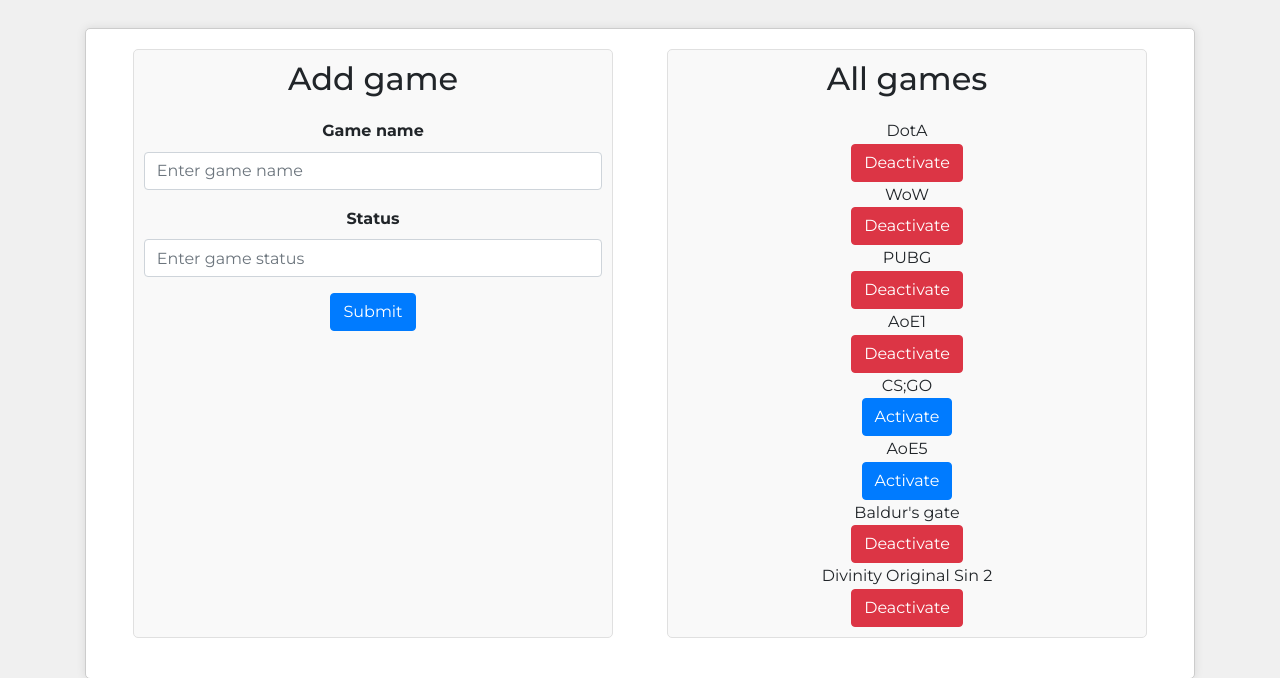
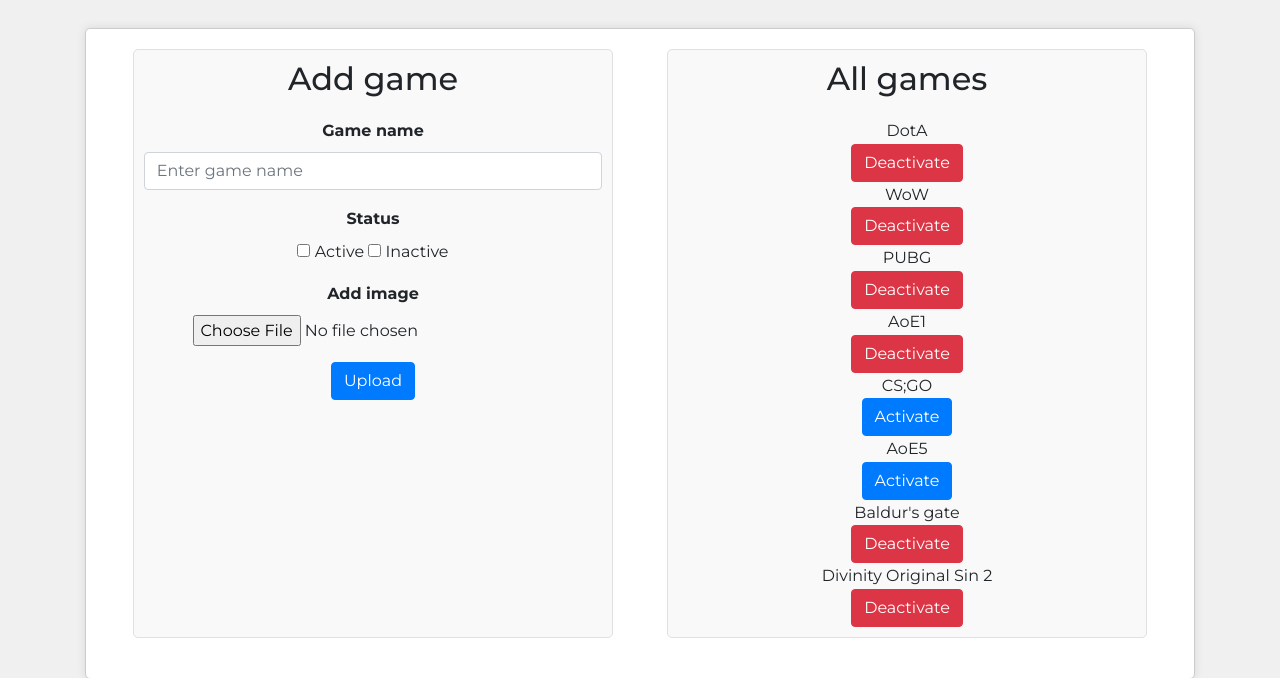
Before and after one commit to StefanMS/bb, a Flask app: page /admin in a window 1280 px wide. Shown: the part 221-899 px from the top of the page. Run offline with Flask 3, Linux system fonts and the light colour scheme; a user stored in the database is signed in; parts of the project's set-up code (start-up, migrations or seed data) failed here and were passed over; some libraries are stand-ins or nearby versions.

Commit message:
add_image

```diff
--- a/website/__init__.py
+++ b/website/__init__.py
@@ -7,10 +7,12 @@ from flask_login import LoginManager
 db = SQLAlchemy()
 DB_NAME = "database.db"
 
+UPLOAD_FOLDER = '/website/static/images'
 
 def create_app():
     app = Flask(__name__)
     app.config['SECRET_KEY'] = 'pacanele'
+    app.config['UPLOAD_FOLDER'] = UPLOAD_FOLDER
     app.config['SQLALCHEMY_DATABASE_URI'] = f'sqlite:///{DB_NAME}'
     app.config.update(
         SESSION_COOKIE_SECURE=True,
--- a/website/admin.py
+++ b/website/admin.py
@@ -1,23 +1,48 @@
 from flask_login import login_required, current_user
 from flask import Blueprint, render_template, request, flash, redirect
+import os
+from werkzeug.utils import secure_filename
 from .models import Collection, User
 from . import db
 
 admin = Blueprint('admin', __name__)
 
+ALLOWED_EXTENSIONS = set(['png', 'jpg', 'jpeg'])
+
+def allowed_file(filename):
+    return '.' in filename and \
+        filename.rsplit('.',1)[1].lower in ALLOWED_EXTENSIONS
+
 @admin.route('/add-game', methods=['GET','POST'])
 @login_required
 def add_game():
     if request.method == 'POST':
+
+        # image handling
+        print(request.files)
+        if 'img' not in request.files:
+            flash('No file detected')
+            return redirect('/admin', code=302)
+        file = request.files['img']
+        if file.filename == '':
+            flash('Invalid file name')
+            return redirect('/admin', code=302)
+        if file and allowed_file(file.filename):
+            filename = secure_filename(file.filename) # type: ignore
+            file.save(os.path.join('', filename))
+
+        # game details handiling
         game_name = request.form.get('game_name')
-        game_status = request.form.get('game_status')
-        try:
-            new_game = Collection(game_name=game_name, game_status = game_status)
-            db.session.add(new_game)
-            db.session.commit()
-            flash('Game added!', category='Success')
-        except:
-            pass
+
+        game_status = 'active' if request.form.get('active_game') \
+                        else 'inactive'
+        #game_status = request.form.get('activate_game')
+
+        new_game = Collection(game_name=game_name, game_status = game_status)
+        db.session.add(new_game)
+        db.session.commit()
+        flash('Game added!', category='Success')
+
     return redirect('/admin', code=302)
 
 @admin.route('/activate-game', methods=['GET','POST'])
@@ -40,6 +65,7 @@ def activate_game():
             print("Activation error")
     return redirect('/admin', code=302)
 
+
 @admin.route('/admin', methods=['GET','POST'])
 @login_required
 def admin_view():
--- a/website/templates/admin.html
+++ b/website/templates/admin.html
@@ -14,20 +14,29 @@
     </div>
     <div v-show="showTab == false" class="admin-games-panel" id="admin-games-panel">
         <div class="admin-add-game" id="admin-add-game">
-            <form method="POST" action="/add-game">
+            <form method="POST" action="/add-game" enctype="multipart/form-data">
                 <h2>Add game</h2>
 
                 <div class="form-group">
                     <label for="game_name">Game name</label>
-                    <input type="text" class="form-control" id="game_name" name="game_name" placeholder="Enter game name"/>
+                    <input type="text" class="form-control" id="game_name" name="game_name" placeholder="Enter game name" required/>
                 </div>
 
                 <div class="form-group">
                     <label for="game_status">Status</label>
-                    <input type="text" class="form-control" id="game_status" name="game_status" placeholder="Enter game status"/>
+                    <br>
+                    <input type="checkbox" id="activate-game" name="activate_game" @click="activateGame"/> Active
+                    <input type="checkbox" id="deactivate-game" name="deactivate_game" @click="deactivateGame"/> Inactive
+                <!--<input type="text" class="form-control" id="game_status" name="game_status" placeholder="Enter game status"/>
+                -->
+                </div>
+                <div class="form-group">
+                    <label>Add image</label>
+                    <br>
+                    <input type="file" name="img" id="img" required/>
                 </div>
 
-                <button type="submit" class="btn btn-primary">Submit</button>
+                <input type="submit" class="btn btn-primary" value="Upload"/>
             </form>
         </div>
         <div class="admin-all-games" id="admin-all-games">
@@ -75,8 +84,19 @@
             return {
                 showTab: false,
             }
+
         },
+        methods: {
+            activateGame (){
+                document.getElementById("activate-game").checked = true;
+                document.getElementById("deactivate-game").checked = false;
+            },
+            deactivateGame (){
+                document.getElementById("activate-game").checked = false;
+                document.getElementById("deactivate-game").checked = true;
+            },
 
+        },
 
         delimiters: ['[[',']]'],
     });
```
Also changed, not shown: website/templates/home.html (+10 -1 lines), website/views.py (+12 -1 lines), instance/database.db, website/static/images/Divinity Original Sin 2.jpg (added), 1 other file.
